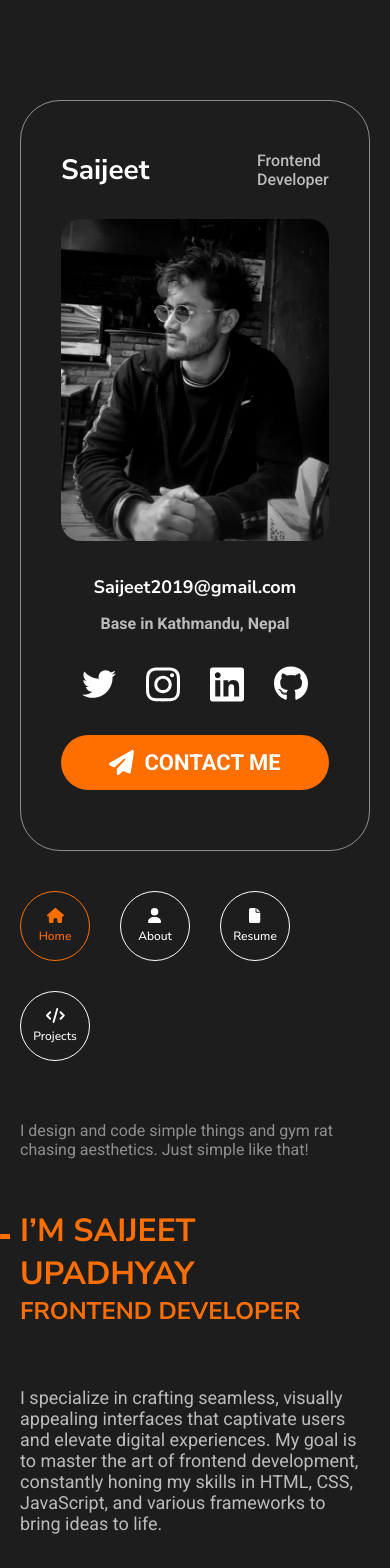
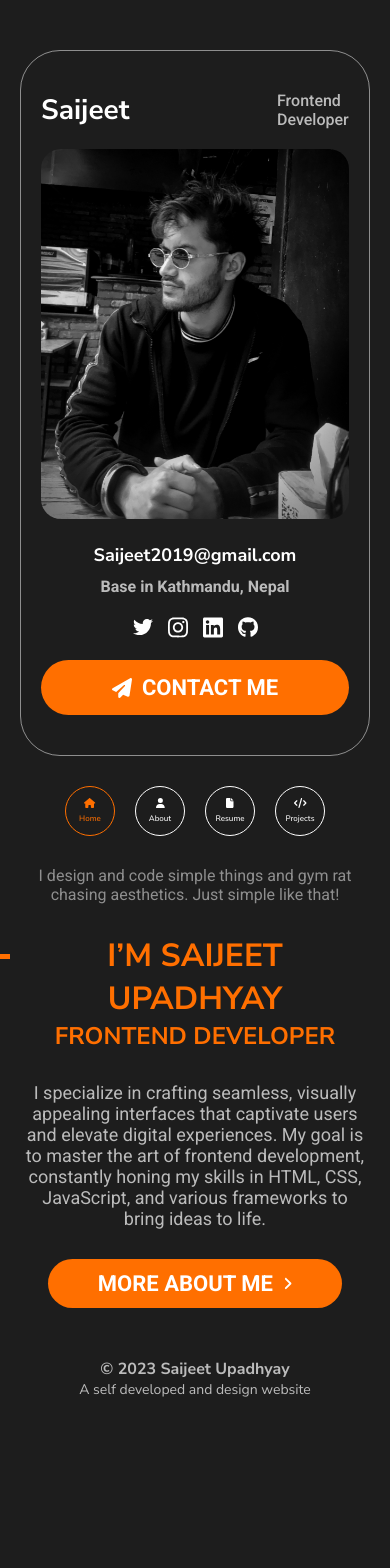
Before and after one commit to Saijeet7/react-portfolio, a React (Vite) app: page / in a window 390 px wide. Shown: the top 1568 px of the page. After the commit the page ends 1419 px from the top, so only its background shows below. Built offline with nearby package versions, Linux system fonts and the light colour scheme.

Commit message:
Complete : responsive design

```diff
--- a/src/components/brief/Brief.styles.js
+++ b/src/components/brief/Brief.styles.js
@@ -24,5 +24,16 @@ export const Wrapper = styled.div`
   p {
     opacity: 0.7;
     width: min(100%, 600px);
+    @media screen and (max-width: 768px) {
+      max-width: 100%;
+      width: 100%;
+    }
+  }
+  @media screen and (max-width: 1024px) {
+    margin-bottom: 40px;
+  }
+  @media screen and (max-width: 768px) {
+    margin-bottom: 30px;
+    text-align: center;
   }
 `;
--- a/src/components/card/Card.styles.js
+++ b/src/components/card/Card.styles.js
@@ -5,6 +5,12 @@ export const CardWrapper = styled.div`
   padding: 50px 40px 60px 40px;
   border-radius: 40px;
   border: 1px solid rgba(255, 255, 255, 0.5);
+  @media screen and (max-width: 1024px) {
+    padding: 40px 30px 50px;
+  }
+  @media screen and (max-width: 768px) {
+    padding: 40px 20px;
+  }
 `;
 
 export const CardTopWrap = styled.div`
@@ -19,6 +25,9 @@ export const CardTopWrap = styled.div`
   font-weight: 500;
   p {
     max-width: 72px;
+  }
+  @media screen and (max-width: 768px) {
+    margin-bottom: 20px;
   }
 `;
 
@@ -37,11 +46,17 @@ export const CardMedia = styled.figure`
     height: auto;
     border-radius: 20px;
   }
+  @media screen and (max-width: 768px) {
+    margin-bottom: 20px;
+  }
 `;
 
 export const CardDescription = styled.div`
   margin-bottom: 32px;
   width: 100%;
+  @media screen and (max-width: 768px) {
+    margin-bottom: 20px;
+  }
 `;
 
 export const CardLink = styled.a`
@@ -57,6 +72,9 @@ export const CardLink = styled.a`
   text-decoration: none;
   &:hover {
     color: #ff6f00;
+  }
+  @media screen and (max-width: 768px) {
+    margin-bottom: 10px;
   }
 `;
 
@@ -77,6 +95,10 @@ export const CardIconWrap = styled.div`
   justify-content: center;
   gap: 30px;
   margin-bottom: 30px;
+  @media screen and (max-width: 768px) {
+    margin-bottom: 20px;
+    gap: 15px;
+  }
 `;
 
 export const CardIconLink = styled.a`
@@ -90,6 +112,11 @@ export const CardIconLink = styled.a`
     &:focus {
       color: #ff6f00;
       transform: scale(1.1);
+    }
+  }
+  @media screen and (max-width: 768px) {
+    .icon {
+      width: 20px;
     }
   }
 `;
@@ -125,6 +152,12 @@ export const ContactButton = styled(Link)`
   }
   transition: all 0.2s ease-in;
   &:hover {
-    background: #1983d4;;
+    background: #1983d4;
+  }
+  @media screen and (max-width: 768px) {
+    padding: 15px 20px;
+    .icon {
+      width: 20px;
+    }
   }
 `;
--- a/src/components/contentButton/ContentButton.jsx
+++ b/src/components/contentButton/ContentButton.jsx
@@ -2,18 +2,20 @@ import React from "react";
 import styled from "styled-components";
 import { Link } from "react-router-dom";
 import { FontAwesomeIcon } from "@fortawesome/react-fontawesome";
-import { faAngleRight  } from "@fortawesome/free-solid-svg-icons";
+import { faAngleRight } from "@fortawesome/free-solid-svg-icons";
 const ContentButton = () => {
   return (
+    <Wrapper>
     <Button to="/about">
       <span>MORE ABOUT ME</span>{" "}
-      <FontAwesomeIcon icon={faAngleRight } className="icon" />
+      <FontAwesomeIcon icon={faAngleRight} className="icon" />
     </Button>
+    </Wrapper>
   );
 };
 
 export default ContentButton;
- const Button = styled(Link)`
+const Button = styled(Link)`
   background-color: #ff6f00;
   text-decoration: none;
   flex-wrap: wrap;
@@ -37,4 +39,16 @@ export default ContentButton;
   &:hover {
     background: #1983d4;
   }
+  @media screen and (max-width: 767px) {
+    margin: 0 auto;
+  }
 `;
+
+const Wrapper = styled.div`
+  width: 100%;
+  @media screen and (max-width: 768px) {
+    display: flex;
+    flex-wrap: wrap;
+    justify-content: center;
+  }
+`;
--- a/src/components/contentDescription/ContentDescription.jsx
+++ b/src/components/contentDescription/ContentDescription.jsx
@@ -19,4 +19,12 @@ const Description = styled.div`
   font-weight: 400;
   max-width: 600px;
   margin-bottom: 60px;
+  @media screen and (max-width: 1024px) {
+    margin-bottom: 40px;
+  }
+  @media screen and (max-width: 768px) {
+    margin-bottom: 30px;
+    max-width: 100%;
+    text-align: center;
+  }
 `;
--- a/src/components/contentTitle/ContentTitle.jsx
+++ b/src/components/contentTitle/ContentTitle.jsx
@@ -3,11 +3,13 @@ import styled from "styled-components";
 const ContentTitle = (props) => {
   return (
     <>
+      <Wrapper>
         <Title>
           <strong>{props.title}</strong>
           <br />
           {props.subtitle}
         </Title>
+      </Wrapper>
     </>
   );
 };
@@ -20,7 +22,6 @@ export default ContentTitle;
   text-transform: uppercase;
   max-width: 610px;
   font-weight: 700;
-  width: 100%;
   strong {
     font-size: clamp(2rem, 2.5vw, 3rem);
     font-weight: 700;
@@ -36,4 +37,26 @@ export default ContentTitle;
     top: 25px;
     right: calc(100% + 10px);
   }
+  @media screen and (max-width: 1024px) {
+    margin-bottom: 40px;
+    &:before {
+      width: 20px;
+      top: 20px;
+    }
+  }
+  @media screen and (max-width: 768px) {
+    margin: 0 auto 30px auto;
+    display: inline-block;
+    max-width: 100%;
+    text-align: center;
+  }
 `;
+
+const Wrapper = styled.div`
+  width: 100%;
+  @media screen and (max-width: 768px) {
+    display: flex;
+    flex-wrap: wrap;
+    justify-content: center;
+  }
+`;
--- a/src/components/footer/Footer.styles.js
+++ b/src/components/footer/Footer.styles.js
@@ -3,7 +3,8 @@ import styled from "styled-components";
 
 export const FooterWrap = styled.footer`
   font-size: 0.875rem;
-  color: rgba(#ffffff, 0.7);
+  color: #ffffff;
+  opacity: 0.7;
   text-align: center;
   font-family: "Nunito Sans", sans-serif;
   width: 100%;
--- a/src/components/keyInfo/KeyInfo.styles.js
+++ b/src/components/keyInfo/KeyInfo.styles.js
@@ -23,13 +23,25 @@ export const Wrapper = styled.div`
     font-weight: 700;
     margin-bottom: 10px;
     color: rgba(#ffffff, 0.7);
+
   }
   p {
     width: min(100%, 600px);
     opacity: 0.7;
     margin-bottom: 30px;
+    @media screen and (max-width: 768px) {
+      max-width: 100%;
+      width: 100%;
+    }
     &:last-child {
       margin-bottom: 0;
     }
   }
+  @media screen and (max-width: 1024px) {
+    margin-bottom: 40px;
+  }
+  @media screen and (max-width: 768px) {
+    margin-bottom: 30px;
+    text-align: center;
+  }
 `;
--- a/src/components/navigation/Navigation.styles.js
+++ b/src/components/navigation/Navigation.styles.js
@@ -7,6 +7,14 @@ export const NavigationWrap = styled.div`
   align-items: center;
   gap: 30px;
   margin-bottom: 60px;
+  @media screen and (max-width: 1024px) {
+    margin-bottom: 40px;
+    gap: 20px;
+  }
+  @media screen and (max-width: 768px) {
+    margin-bottom: 30px;
+    justify-content: center;
+  }
 `;
 
 export const NavigationLink = styled(NavLink)`
@@ -27,7 +35,9 @@ export const NavigationLink = styled(NavLink)`
     width: auto;
     color: #ffffff;
     transition: all 0.4s ease;
-
+    @media screen and (max-width: 1024px) {
+      height: 10px;
+    }
   }
   p {
     font-family: "Nunito Sans", sans-serif;
@@ -35,6 +45,9 @@ export const NavigationLink = styled(NavLink)`
     color: #ffffff;
     font-weight: 500;
     text-decoration: none;
+    @media screen and (max-width: 1024px) {
+      font-size: 0.5rem;
+    }
   }
   &.active {
     border: 1px solid #ff6f00;
@@ -45,7 +58,7 @@ export const NavigationLink = styled(NavLink)`
       color: #ff6f00;
     }
   }
-  &:hover{
+  &:hover {
     border: 1px solid #1983d4;
     p {
       color: #1983d4;
@@ -55,4 +68,8 @@ export const NavigationLink = styled(NavLink)`
       color: #1983d4;
     }
   }
+  @media screen and (max-width: 1024px) {
+    width: 50px;
+    height: 50px;
+  }
 `;
--- a/src/components/skillGrid/SkillGrid.style.js
+++ b/src/components/skillGrid/SkillGrid.style.js
@@ -8,6 +8,14 @@ export const Title = styled.h2`
   text-transform: uppercase;
   line-height: 1;
   margin-bottom: 50px;
+  @media screen and (max-width: 1024px) {
+    text-align: center;
+    margin-bottom: 20px;
+  }
+  @media screen and (max-width: 768px) {
+    text-align: center;
+    margin-bottom: 30px;
+  }
 `;
 
 export const Wrapper = styled.div`
@@ -15,6 +23,11 @@ export const Wrapper = styled.div`
   grid-template-columns: repeat(4, 70px);
   gap: 30px;
   align-items: center;
+  @media screen and (max-width: 768px) {
+    gap: 20px;
+    justify-content: center;
+    grid-template-columns: repeat(4, 50px);
+  }
 `;
 
 export const Media = styled.figure`
--- a/src/components/topContent/TopContent.jsx
+++ b/src/components/topContent/TopContent.jsx
@@ -20,4 +20,16 @@ const TopContenWrap = styled.div`
   p {
     max-width: 390px;
   }
+  @media screen and (max-width: 1024px) {
+    margin-bottom: 40px;
+  }
+  @media screen and (max-width: 768px) {
+    margin-bottom: 30px;
+    display: flex;
+    flex-wrap: wrap;
+    justify-content: center;
+    p{
+      text-align: center;
+    }
+  }
 `;
--- a/src/index.css
+++ b/src/index.css
@@ -74,3 +74,14 @@ ul {
 .hide-field {
   display: none;
 }
+
+@media screen and (max-width: 1024px) {
+  body {
+    margin-top: 60px;
+  }
+}
+@media screen and (max-width: 768px) {
+  body {
+    margin-top: 50px;
+  }
+}
--- a/src/layout/HomeContainer.jsx
+++ b/src/layout/HomeContainer.jsx
@@ -21,9 +21,12 @@ const Container = styled.div`
   @media screen and (max-width: 1024px) {
     grid-template-columns: 320px calc(100% - 320px - 50px);
     gap: 50px;
+    margin-bottom: 80px;
   }
   @media screen and (max-width: 768px) {
     grid-template-columns: 1fr;
-    gap: 40px;
+    gap: 30px;
+    margin-bottom: 50px;
+
   }
 `;
```
Lines whose indentation alone changed are shown as unchanged.
